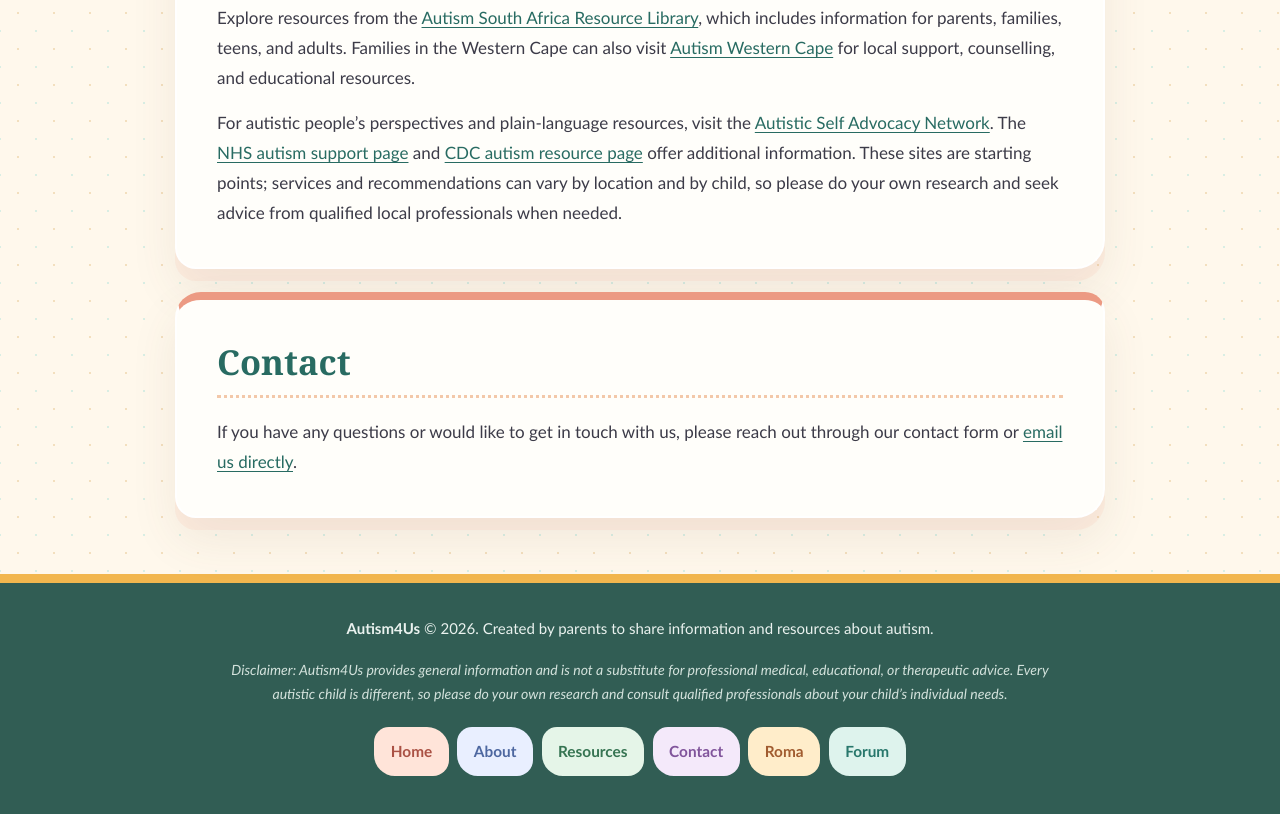
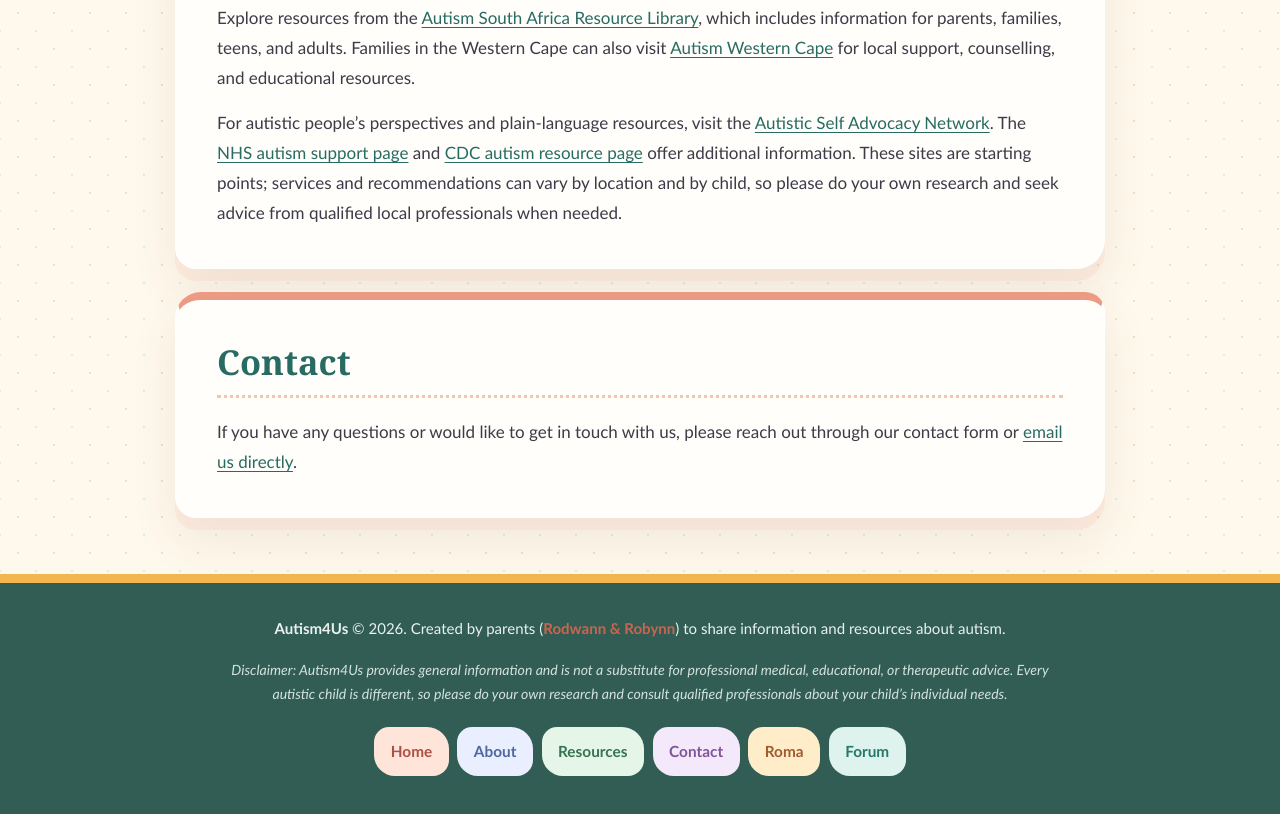
Before and after one commit to Rottie15/Autism4Us, a plain HTML site: page index.html in a window 1280 px wide. Shown: the part 2921-3735 px from the top of the page. Drawn offline with Linux system fonts and the light colour scheme.

Commit message:
Modify footer to add parents' names
Updated footer text to include parents' names.

```diff
--- a/index.html
+++ b/index.html
@@ -76,7 +76,7 @@
     </main>
 
     <footer>
-        <p><strong>Autism4Us</strong> &copy; 2026. Created by parents to share information and resources about autism.</p>
+        <p><strong>Autism4Us</strong> &copy; 2026. Created by parents (<span class="brand-bold">Rodwann & Robynn</span>) to share information and resources about autism.</p>
         <p class="disclaimer"><em>Disclaimer: Autism4Us provides general information and is not a substitute for professional medical, educational, or therapeutic advice. Every autistic child is different, so please do your own research and consult qualified professionals about your child’s individual needs.</em></p>
         <nav aria-label="Footer navigation">
             <ul class="nav-links">
```
